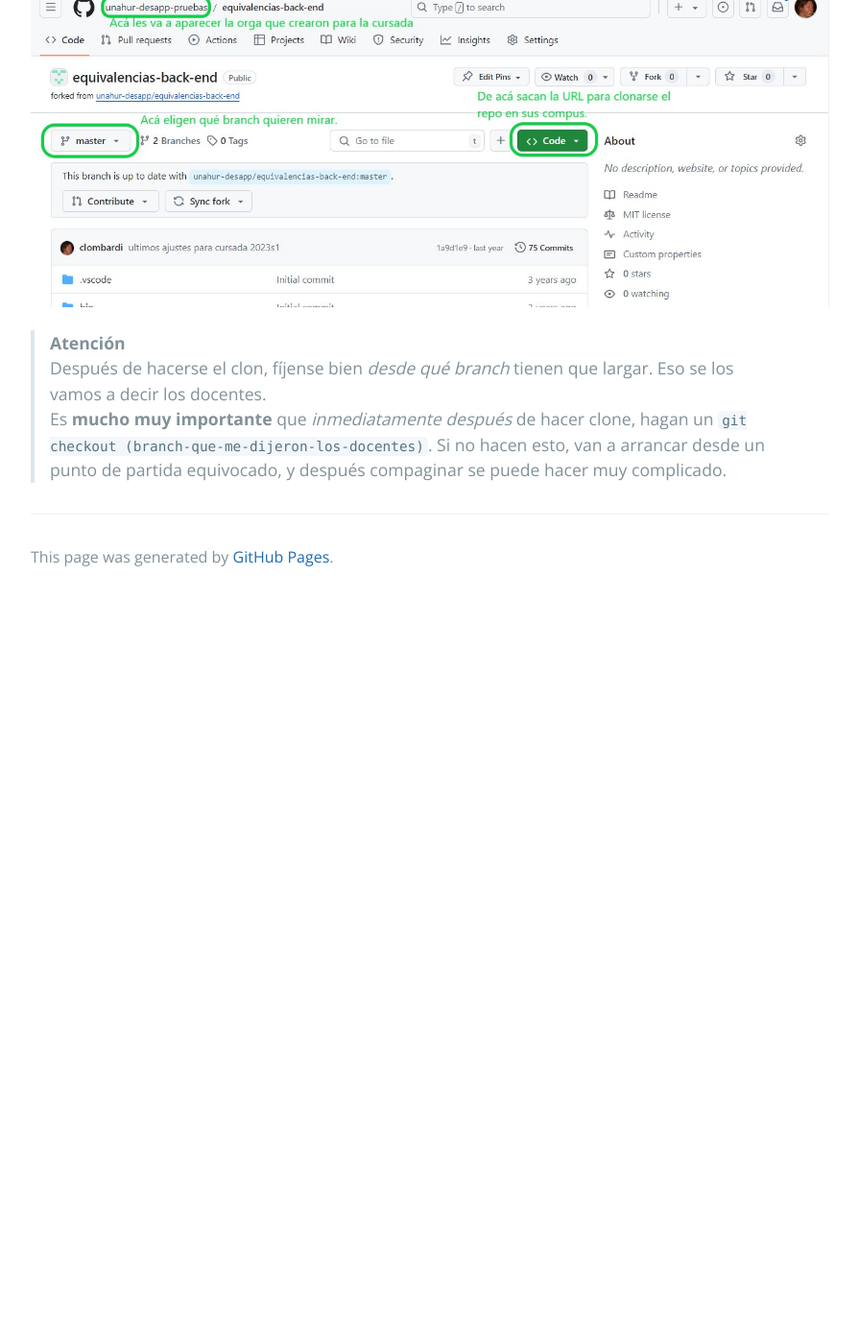
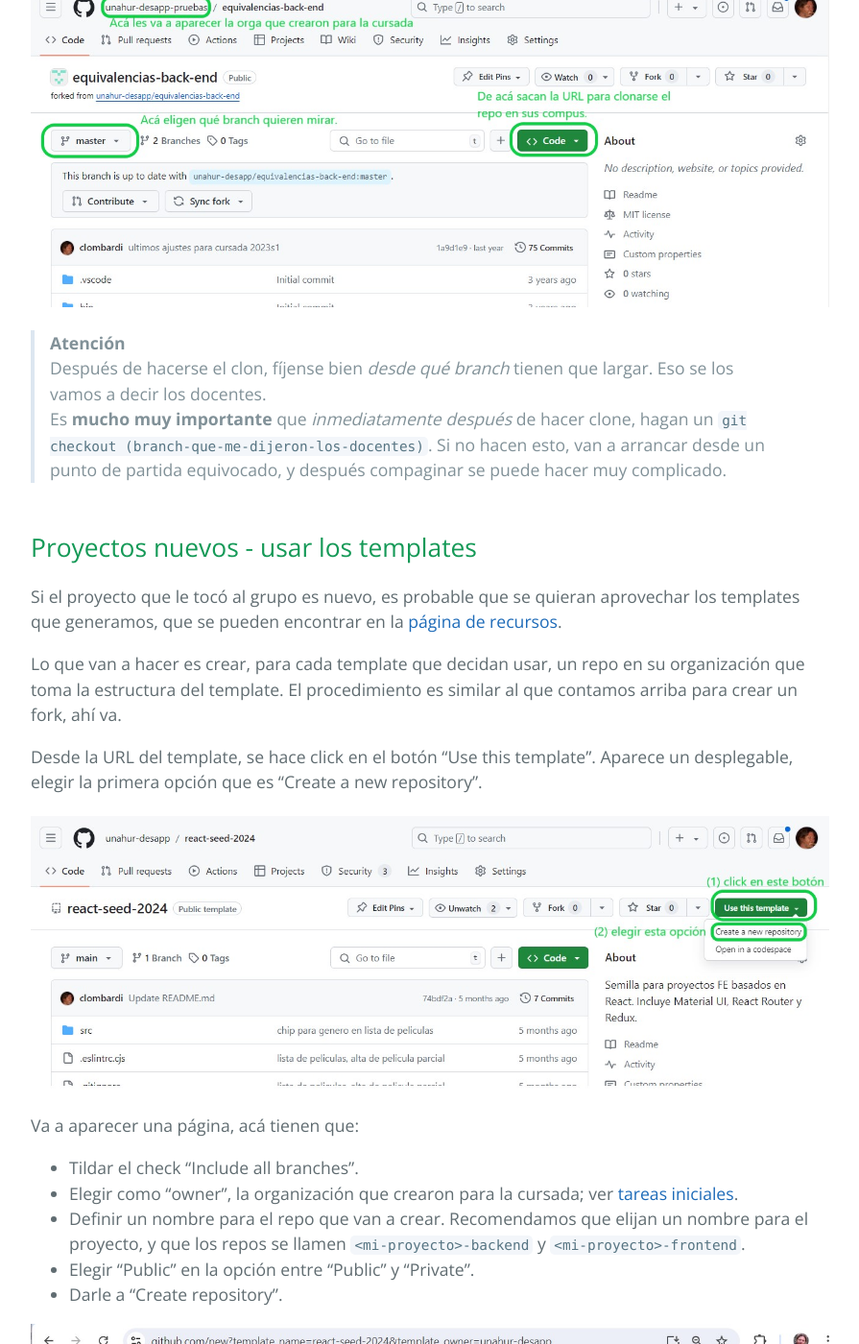
Before and after one commit to unahur-desapp/unahur-desapp-site, a Jekyll site: the page built from creacion-repos-de-codigo.md, in a window 1280 px wide and 1400 px high, scrolled down 1941 px. Shown: the whole window at 96% size, without its empty margins (192-1087 px from the left). Built offline with Jekyll 4.4.1, drawn with Linux system fonts in a browser that asks for light colours; our own code applies the rules of GitHub Pages for plain Markdown files; before the commit the page ends 2565 px from its top, so only the background shows below that; some of the changed text lies outside the part shown.

Commit message:
- se cuenta como crear un repo a partir de un template. - se prioriza pull request sobre merge manual.

```diff
--- a/creacion-repos-de-codigo.md
+++ b/creacion-repos-de-codigo.md
@@ -4,6 +4,7 @@ Van a tener (al menos) dos repositorios, uno para frontend y otro para backend.
 Esos repositorios van a pertenecer a la organización que crearon como parte de las [tareas iniciales](./tareas-iniciales.md).
 
 Cómo crearlos: depende de si son proyectos nuevos o continuación de proyectos que ya existen.
+
 
 ## Continuación de proyectos - fork
 Se les van a pasar las URL de los repos de frontend y backend del proyecto al que van a contribuir. Estos repos están en la organización de la materia, que manejamos los docentes.
@@ -32,3 +33,29 @@ El nombre de repositorio les pedimos que dejen el mismo.
 > Después de hacerse el clon, fíjense bien _desde qué branch_ tienen que largar. Eso se los vamos a decir los docentes.
 > Es **mucho muy importante** que _inmediatamente después_ de hacer clone, hagan un `git checkout (branch-que-me-dijeron-los-docentes)`.
 > Si no hacen esto, van a arrancar desde un punto de partida equivocado, y después compaginar se puede hacer muy complicado.
+
+
+## Proyectos nuevos - usar los templates
+
+Si el proyecto que le tocó al grupo es nuevo, es probable que se quieran aprovechar los templates que generamos, que se pueden encontrar en la [página de recursos](./recursos/recursos-index.md).
+
+Lo que van a hacer es crear, para cada template que decidan usar, un repo en su organización que toma la estructura del template. El procedimiento es similar al que contamos arriba para crear un fork, ahí va.
+
+Desde la URL del template, se hace click en el botón "Use this template". Aparece un desplegable, elegir la primera opción que es "Create a new repository".
+
+![elegir "use this template" en la página del template](./images/use-template-paso-1.jpg)
+
+Va a aparecer una página, acá tienen que:
+- Tildar el check "Include all branches".
+- Elegir como "owner", la organización que crearon para la cursada; ver [tareas iniciales](./tareas-iniciales.md).
+- Definir un nombre para el repo que van a crear. Recomendamos que elijan un nombre para el proyecto, y que los repos se llamen `<mi-proyecto>-backend` y `<mi-proyecto>-frontend`.
+- Elegir "Public" en la opción entre "Public" y "Private".
+- Darle a "Create repository".
+
+![configuracion del nuevo repo](./images/use-template-paso-2.jpg)
+
+¡Listo! tenemos nuestro nuevo repo listo para clonar.
+
+![nuevo repo listo](./images/use-template-paso-3.jpg)
+
+En este caso, cuando clonen solamente van a tener el branch `main`. Este branch es muy raro que lo toquen, ustedes van a trabajar sobre otros branches. Consultar las páginas sobre [Git](./git/git-index.md) y [pull requests](./git/git-pr.md).
```
Also changed, not shown: git/git-index.md (+6 -6 lines), images/use-template-paso-1.jpg (added), images/use-template-paso-2.jpg (added), images/use-template-paso-3.jpg (added).
